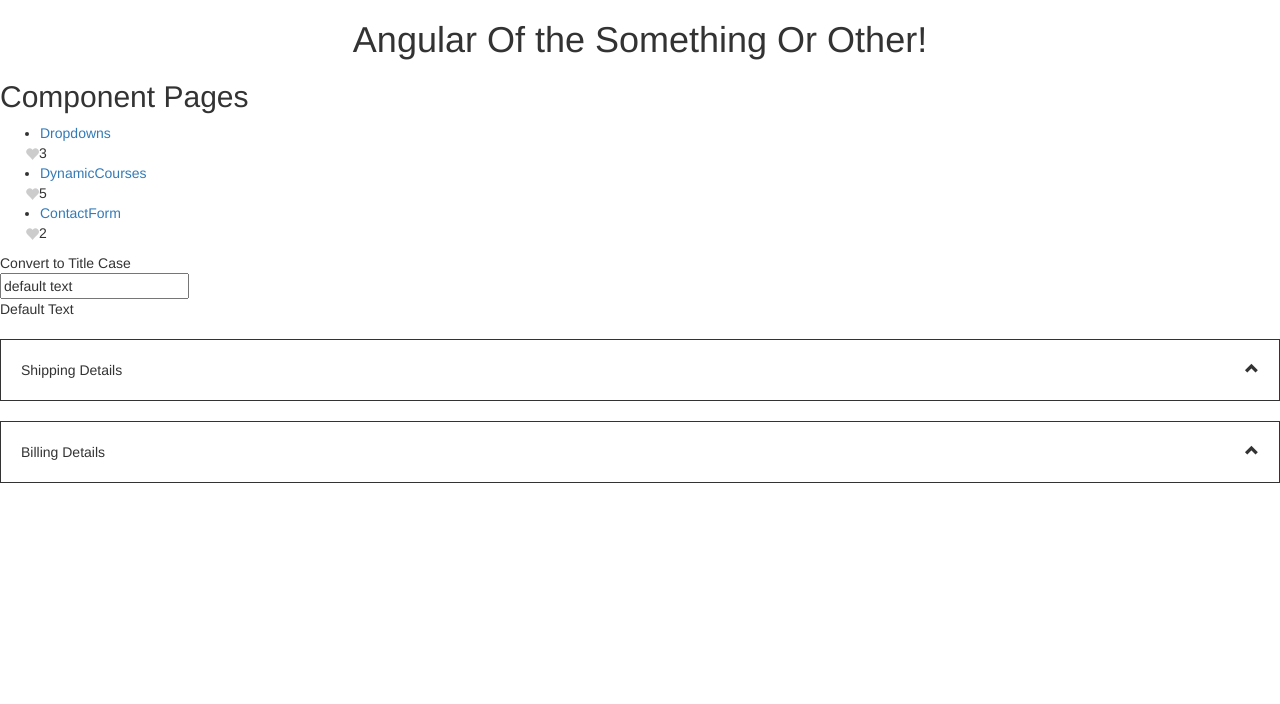
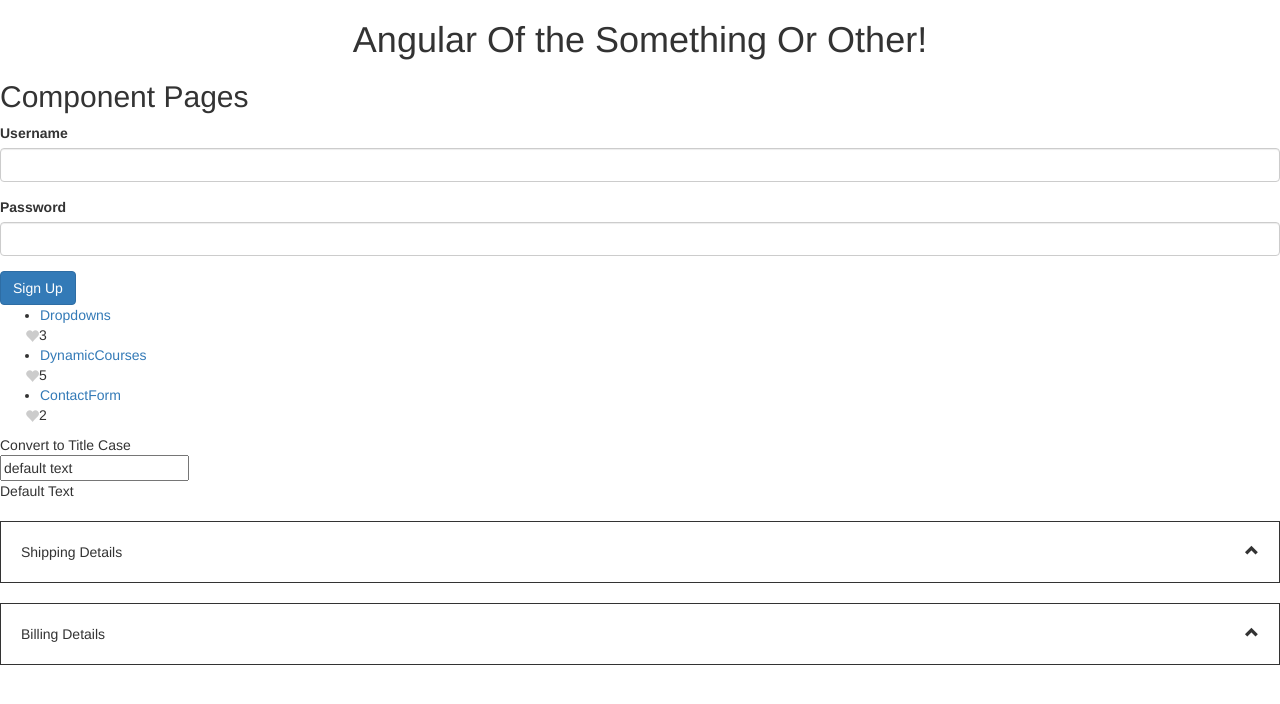
Before and after one commit to enan789/angular-practice, an Angular app: page /Dropdowns in a window 1280 px wide. Shown: the top 704 px of the page. Built offline with nearby package versions, Linux system fonts and the light colour scheme.

Commit message:
updated signup-form

```diff
--- a/src/app/app.component.html
+++ b/src/app/app.component.html
@@ -5,6 +5,8 @@
   </h1>
 </div>
 <h2>Component Pages</h2>
+<signup-form>
+</signup-form>
 <app-courses>
 </app-courses>
 
--- a/src/app/signup-form/signup-form.component.html
+++ b/src/app/signup-form/signup-form.component.html
@@ -8,7 +8,7 @@
             id="username"
             type="text"
             class="form-control">
-        <div *ngIf="username.touched && username.invalid" class="alert-danger">
+        <div *ngIf="username.touched && username.invalid" class="alert alert-danger">
           <div *ngIf='username.errors.required'>Username is required</div>
           <div *ngIf='username.errors.minlength'>Username should have a minimum of {{ username.errors.minlength.requiredLength }}</div>
           <div *ngIf='username.errors.cannotContainSpace'>Username can't contain space</div>
@@ -23,6 +23,10 @@
           id="password"
           type="text"
           class="form-control">
+      <div *ngIf="password.touched && password.invalid" class="alert alert-danger">
+        <div *ngIf='password.errors.required'>Password is required</div>
+        <div *ngIf='password.errors.minlength'>Username should have a minimum of {{ password.errors.minlength.requiredLength }}</div>
+      </div>
     </div>
     <button class="btn btn-primary" type="submit">Sign Up</button>
   </div>
--- a/src/app/signup-form/signup-form.component.ts
+++ b/src/app/signup-form/signup-form.component.ts
@@ -15,7 +15,8 @@
         Validators.minLength(3),
         UsernameValidators.cannotContainSpace,
         UsernameValidators.shouldBeUnique]),
-      password: new FormControl('', Validators.required)
+      password: new FormControl('', [Validators.required,
+                                      Validators.minLength(6)])
     })
 
   });
@@ -30,6 +31,11 @@
   }
   get username() {
     console.log(this.form);
-    return this.form.get('username');
+    return this.form.get('account.username');
   }
+  get password() {
+    console.log(this.form);
+    return this.form.get('account.password');
+  }
+
 }
```
Also changed, not shown: 1 other file (tests, documents, lock files or other folders). Lines whose indentation alone changed are shown as unchanged.
